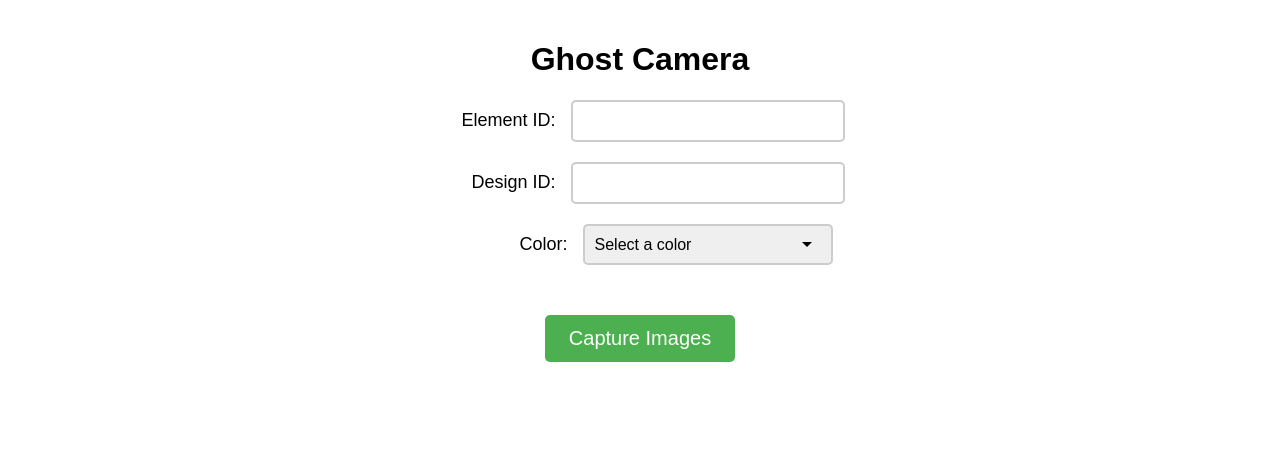
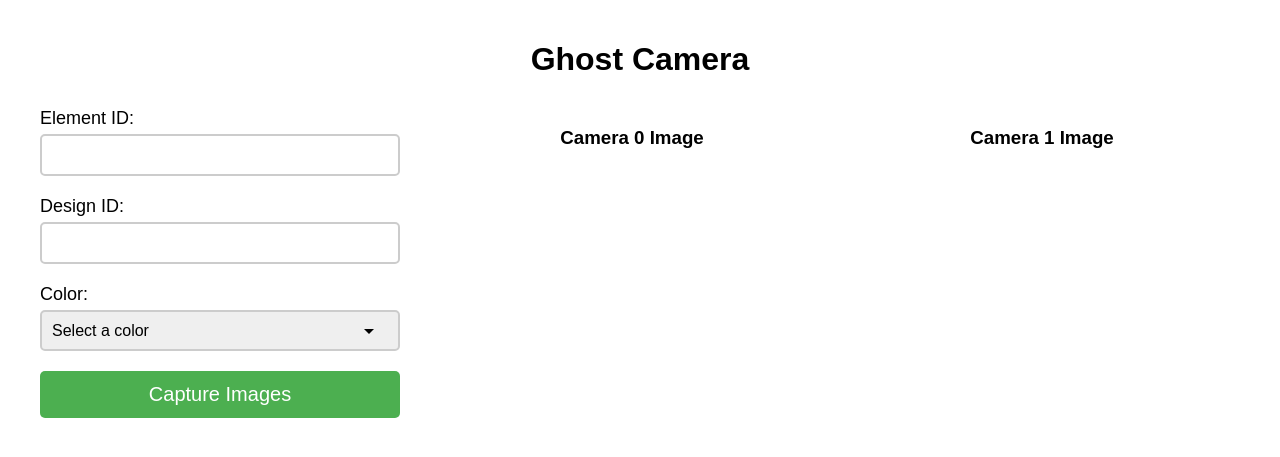
Before and after one commit to arthur-zheng/lego_sorter, a Flask app: page / in a window 1280 px wide. Shown: the top 457 px of the page. Run offline with Flask 3, Linux system fonts and the light colour scheme; parts of the project's set-up code (start-up, migrations or seed data) failed here and were passed over.

Commit message:
new layout

```diff
--- a/ghost/static/css/styles.css
+++ b/ghost/static/css/styles.css
@@ -1,33 +1,49 @@
 body {
   font-family: Arial, sans-serif;
-  text-align: center;
   margin: 0;
   padding: 20px;
   font-size: 16px;
 }
 
+h1 {
+  text-align: center;
+  margin-bottom: 30px;
+}
+
+.container {
+  display: flex;
+  justify-content: space-between;
+  max-width: 1200px;
+  margin: 0 auto;
+}
+
+.input-column {
+  flex: 0 0 30%;
+  padding-right: 20px;
+}
+
+.image-column {
+  flex: 0 0 33%;
+}
+
 .input-group {
-  margin: 20px 0;
-  display: flex;
-  justify-content: center;
-  align-items: center;
+  margin-bottom: 20px;
 }
 
 label {
-  display: inline-block;
-  width: 120px;
-  text-align: right;
-  margin-right: 15px;
+  display: block;
+  margin-bottom: 5px;
   font-size: 18px;
 }
 
 input[type="text"],
 select {
-  width: 250px;
+  width: 100%;
   padding: 10px;
   font-size: 16px;
   border: 2px solid #ccc;
   border-radius: 5px;
+  box-sizing: border-box;
 }
 
 select {
@@ -41,9 +57,9 @@ select {
 }
 
 #captureBtn {
+  width: 100%;
   font-size: 20px;
   padding: 12px 24px;
-  margin: 30px 0;
   background-color: #4caf50;
   color: white;
   border: none;
@@ -56,18 +72,11 @@ select {
   background-color: #45a049;
 }
 
-#results {
-  display: flex;
-  justify-content: center;
-  gap: 30px;
-  margin-top: 30px;
+.image-column {
+  text-align: center;
 }
 
-.image-container {
-  max-width: 45%;
-}
-
-img {
+.image-column img {
   max-width: 100%;
   height: auto;
   border: 1px solid #ddd;
--- a/ghost/static/js/script.js
+++ b/ghost/static/js/script.js
@@ -18,16 +18,14 @@ $(document).ready(function () {
         color: color,
       },
       success: function (response) {
-        $("#results").html(`
-                    <div class="image-container">
-                        <h3>Camera 0 Image</h3>
-                        <img src="${response.cam0_image}" alt="Camera 0 Image">
-                    </div>
-                    <div class="image-container">
-                        <h3>Camera 1 Image</h3>
-                        <img src="${response.cam1_image}" alt="Camera 1 Image">
-                    </div>
-                `);
+        $("#cam0-image").html(`
+          <h3>Camera 0 Image</h3>
+          <img src="${response.cam0_image}" alt="Camera 0 Image">
+        `);
+        $("#cam1-image").html(`
+          <h3>Camera 1 Image</h3>
+          <img src="${response.cam1_image}" alt="Camera 1 Image">
+        `);
       },
       error: function () {
         alert("Error capturing images");
--- a/ghost/templates/index.html
+++ b/ghost/templates/index.html
@@ -13,7 +13,8 @@
   </head>
   <body>
     <h1>Ghost Camera</h1>
-
+    <div class="container">
+      <div class="input-column">
         <div class="input-group">
           <label for="element_id">Element ID:</label>
           <input type="text" id="element_id" name="element_id" required />
@@ -60,6 +61,15 @@
         </div>
 
         <button id="captureBtn">Capture Images</button>
-    <div id="results"></div>
+      </div>
+      <div class="image-column" id="cam0-image">
+        <h3>Camera 0 Image</h3>
+        <!-- Camera 0 image will be inserted here -->
+      </div>
+      <div class="image-column" id="cam1-image">
+        <h3>Camera 1 Image</h3>
+        <!-- Camera 1 image will be inserted here -->
+      </div>
+    </div>
   </body>
 </html>
```
Lines whose indentation alone changed are shown as unchanged.
